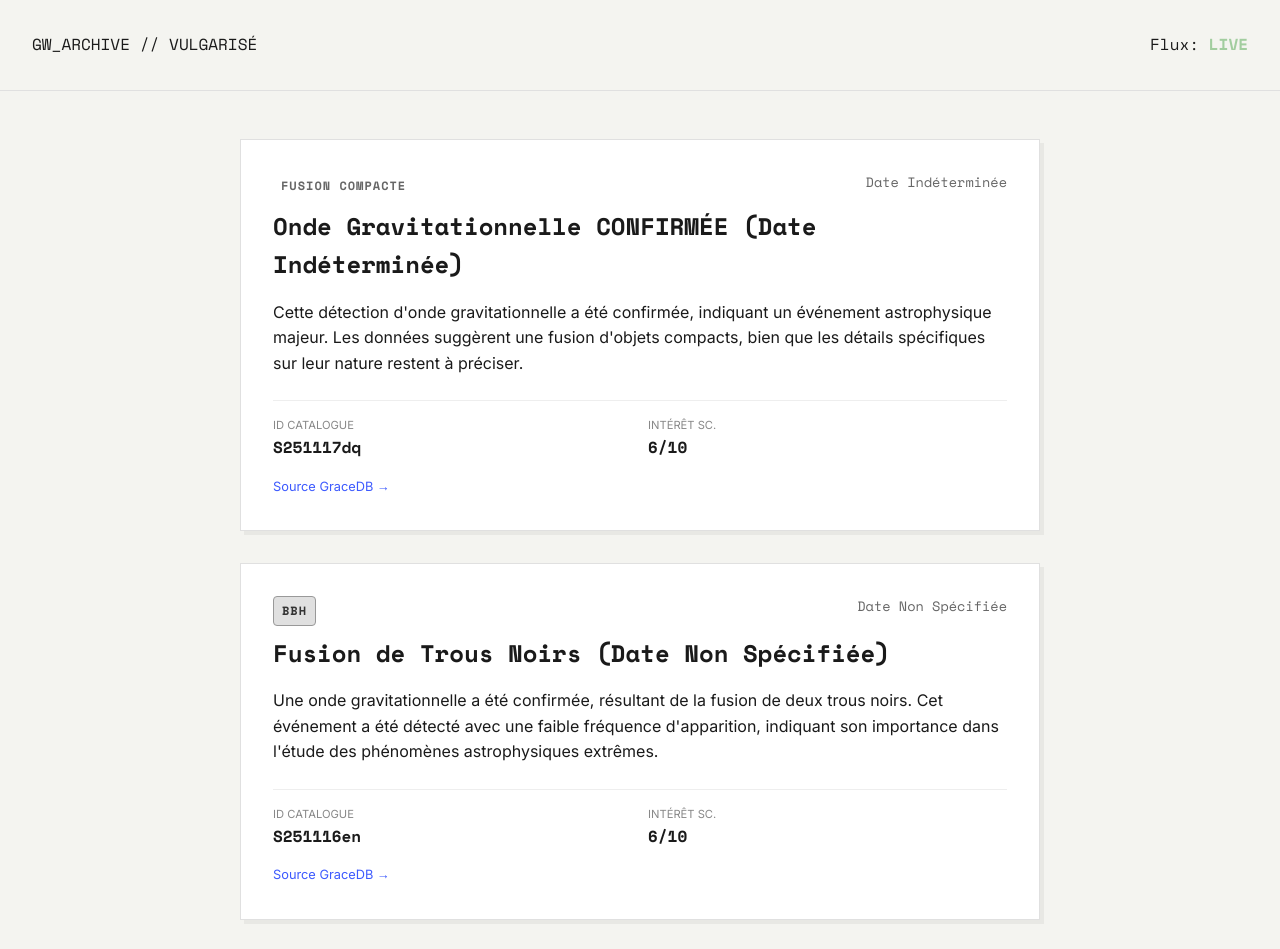
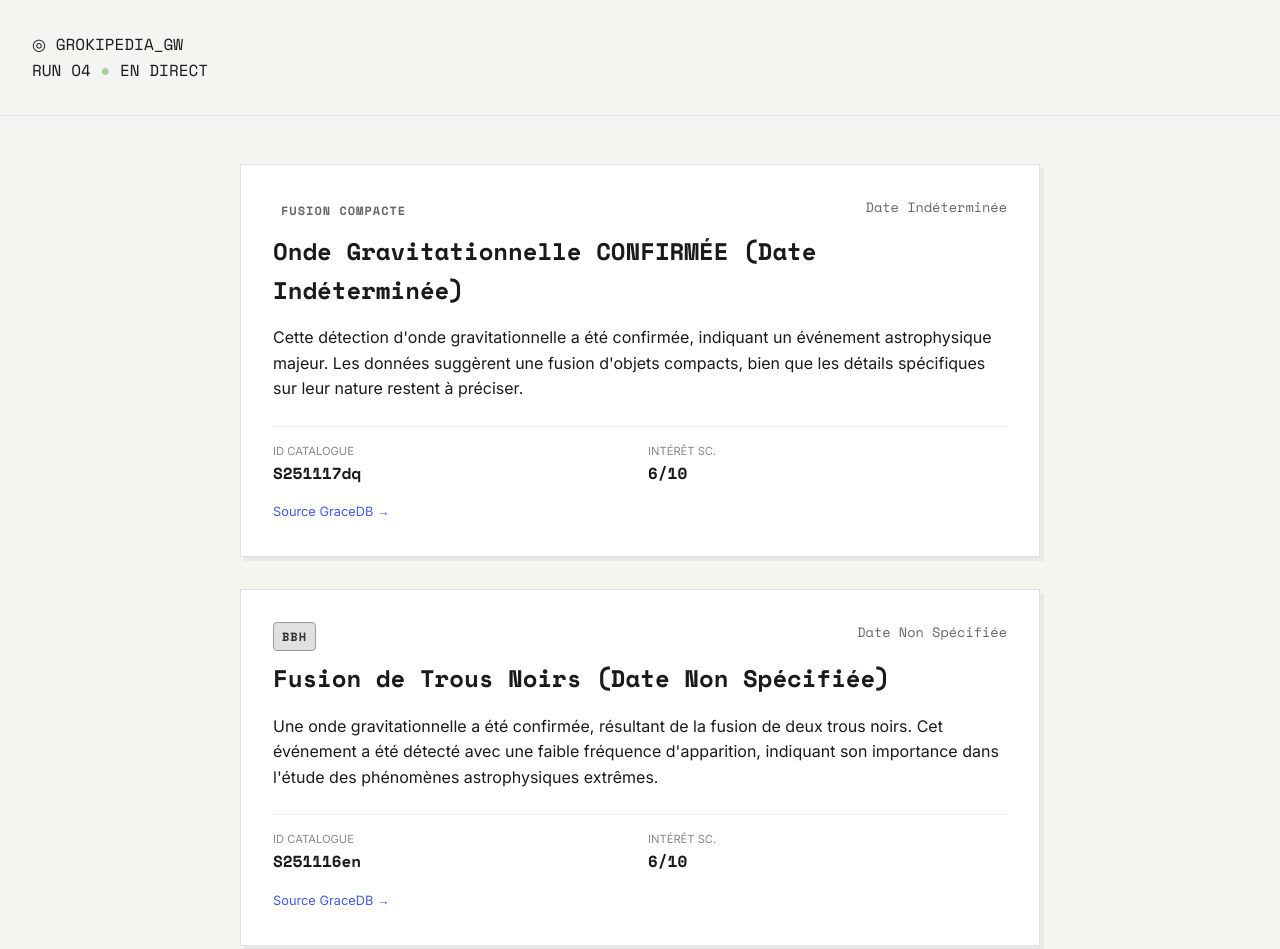
Before and after one commit to WilliamOlivers/Ligo-Virgo-Kagra-Event-Vulgarization, a plain HTML site: page index.html in a window 1280 px wide. Shown: the top 949 px of the page. Drawn offline with nearby package versions, Linux system fonts and the light colour scheme.

Commit message:
Update index.html for title and content changes

```diff
--- a/index.html
+++ b/index.html
@@ -3,23 +3,31 @@
 <head>
     <meta charset="UTF-8">
     <meta name="viewport" content="width=device-width, initial-scale=1.0">
-    <title>GW Events | Vulgarisé</title>
+    <title>Grokipedia GW | Archives O4</title>
     <link rel="stylesheet" href="style.css">
-    <link href="https://fonts.googleapis.com/css2?family=Inter:wght@300;400;600&family=Space+Mono:wght@400;700&display=swap" rel="stylesheet">
+    <link href="https://fonts.googleapis.com/css2?family=Inter:wght@400;600&family=Space+Mono:wght@400;700&display=swap" rel="stylesheet">
 </head>
 <body>
 
     <header>
-        <div class="logo">GW_ARCHIVE // VULGARISÉ</div>
-        <div class="status">Flux: <span class="blink">LIVE</span></div>
+        <div class="header-content">
+            <div class="logo">
+                <span class="symbol">◎</span> GROKIPEDIA_GW
+            </div>
+            <div class="status">
+                RUN O4 <span class="blink">●</span> EN DIRECT
+            </div>
+        </div>
     </header>
 
-    <main id="feed">
-        <div class="loading">Chargement des ondes gravitationnelles...</div>
+    <main>
+        <div id="feed" class="grid-container">
+            <div class="loader">Initialisation du flux de données...</div>
+        </div>
     </main>
 
     <footer>
-        <p>Données issues de GraceDB • Traitées par OpenAI</p>
+        <p>Données issues de LIGO/Virgo/KAGRA (GraceDB) • Vulgarisées par IA</p>
     </footer>
 
     <script src="script.js"></script>
```
